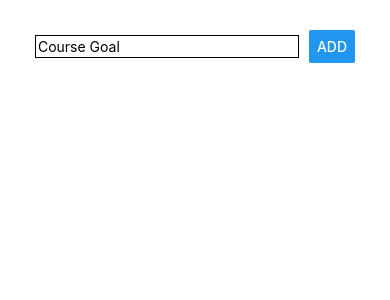
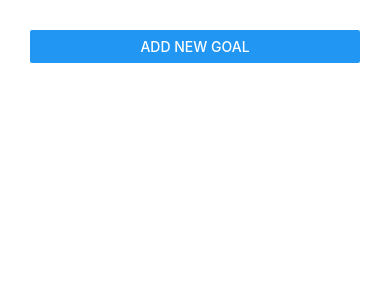
Before and after one commit to bidodev/react-native-todo-list, a React Native app: screen / in a window 390 px wide. Shown: the top 300 px of the page. Built offline with nearby package versions, Linux system fonts and the light colour scheme.

Commit message:
opening and closing the modal

```diff
--- a/App.js
+++ b/App.js
@@ -1,6 +1,6 @@
 import { StatusBar } from "expo-status-bar";
 import React, { useState } from "react";
-import { StyleSheet, View } from "react-native";
+import { StyleSheet, View, Button } from "react-native";
 
 import Header from "./components/header.component.jsx";
 import GoalsList from "./components/goals-list.component.jsx";
@@ -11,6 +11,8 @@ export default function App() {
    *
    */
   const [goals, setTasks] = useState([]);
+  const [isAddMode, setIsAddMode] = useState(false)
+  console.log(goals)
 
   /**
    * Add new goal
@@ -29,8 +31,9 @@ export default function App() {
 
 
   return (
-    <View>
-      <Header handleGoalSubmit={handleGoalSubmit}/>
+    <View style={{padding: 30}}>
+      <Button title={"Add New Goal"} onPress={() => setIsAddMode(true)} />
+      <Header isOpen={isAddMode} handleGoalSubmit={handleGoalSubmit}/>
       <GoalsList goals={goals} onDelete={handleDeleteGoal} />
       <StatusBar style="auto" />
     </View>
--- a/components/header.component.jsx
+++ b/components/header.component.jsx
@@ -1,7 +1,7 @@
 import React, { useState } from "react";
-import { StyleSheet, View, TextInput, Button } from "react-native";
+import { StyleSheet, View, TextInput, Button, Modal } from "react-native";
 
-export default function Header({handleGoalSubmit}) {
+export default function Header({ handleGoalSubmit, isOpen }) {
   const [goal, setGoal] = useState("");
 
   const handleInputGoal = (text) => {
@@ -9,6 +9,7 @@ export default function Header({handleGoalSubmit}) {
   };
 
   return (
+    <Modal visible={isOpen} animationType="slide">
       <View style={styles.header}>
         <TextInput
           placeholder="Course Goal"
@@ -16,16 +17,18 @@ export default function Header({handleGoalSubmit}) {
           onChangeText={handleInputGoal}
           value={goal}
         />
-      <Button title="Add" onPress={() => handleGoalSubmit(goal)}/>
+        <Button title="Add" onPress={() => handleGoalSubmit(goal)} />
       </View>
+    </Modal>
   );
 }
 
 const styles = StyleSheet.create({
   header: {
     padding: 30,
-    flexDirection: "row", //in react native the default value is column, while in CSS its row
-    justifyContent: "space-around",
+    flex: 1,
+    //flexDirection: "row", //in react native the default value is column, while in CSS its row
+    justifyContent: "center",
     alignItems: "center",
   },
   inputText: {
```
Also changed, not shown: components/modal-component.jsx (added). Lines whose indentation alone changed are shown as unchanged.
